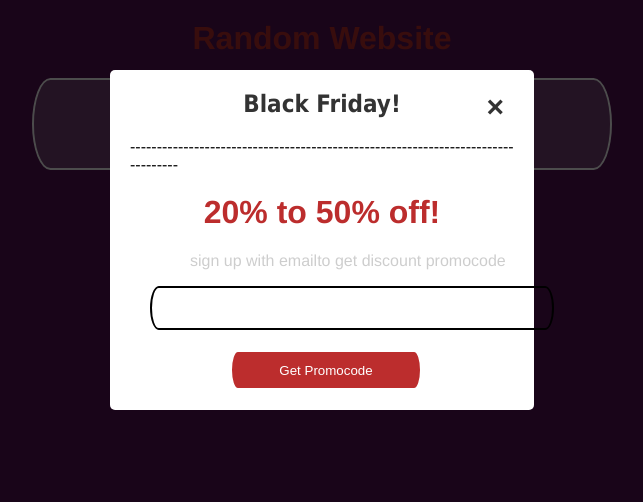
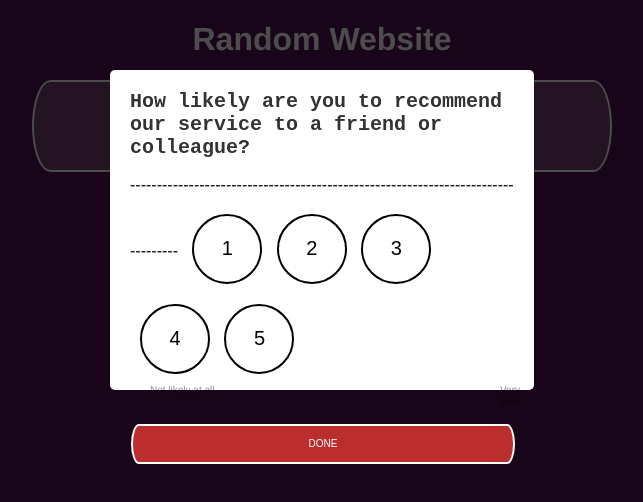
Before and after one commit to Adilbek-Asilzat/systemdesign, a plain HTML site: page index.html in a window 1280 px wide. Both pictures are taken after a click on the link "PopUp Triger". Shown: the whole page, without its empty margins (318-961 px from the left). Drawn offline with Linux system fonts and the light colour scheme.

Commit message:
Survey assign5

```diff
--- a/index.html
+++ b/index.html
@@ -19,15 +19,22 @@
 
     <div id="popup1" class="overlay">
         <div class="popup">
-            <h2>Black Friday!</h2>
+            <h2>How likely are you to recommend our service to a friend or colleague?</h2>
             ---------------------------------------------------------------------------------
-            <a class="close" href="#">&times;</a>
-            <div class="content">
-                <h1>20% to 50% off!</h2>
-                    <p>sign up with emailto get discount promocode
-                    </p>
-                    <label></label>
-                    <button class="get" href=" # ">Get Promocode</button>
+            <button class="rate">1</button>
+            <button class="rate">2</button>
+            <button class="rate">3</button>
+            <button class="rate">4</button>
+            <button class="rate">5</button>
+
+            <p class="text">Not likely at all
+            </p>
+
+            <p class="text2">Very likely
+            </p>
+
+            <div>
+                <button class="get" href=" # ">DONE</button>
             </div>
         </div>
     </div>
--- a/main.css
+++ b/main.css
@@ -19,35 +19,8 @@
     }
 
     h1 {
-                color: rgb(188, 45, 45);
-                size: 30pt;
+        color: #fff;
         text-align: center;
-                margin-top: 20px;
-            }
-
-            h2 {
-                color: black;
-                size: 25pt;
-                text-align: center;
-            }
-
-            label {
-                border: 2px solid #000000;
-                border-radius: 20px/50px;
-                text-align: start;
-                width: 80%;
-                height: 40px;
-                margin-top: 10px;
-                margin-left: 20px;
-                font-size: 22px;
-                width: 400px;
-                display: block;
-            }
-
-            p {
-                size: 10px;
-                color: #00000032;
-                margin-left: 60px;
     }
 
     .box {
@@ -84,7 +57,7 @@
         background: #fff;
         border-radius: 5px;
         width: 30%;
-                height: 300px;
+        height: 280px;
         position: relative;
         transition: all 5s ease-in-out;
     }
@@ -92,22 +65,8 @@
     .popup h2 {
         margin-top: 0;
         color: #333;
-                font-family: Tahoma, Arial, sans-serif;
-            }
-
-            .popup .close {
-                position: absolute;
-                top: 20px;
-                right: 30px;
-                transition: all 200ms;
-                font-size: 30px;
-                font-weight: bold;
-                text-decoration: none;
-                color: #333;
-            }
-
-            .popup .close:hover {
-                color: #06D85F;
+        font-family: monospace, serif;
+        font-size: 20px;
     }
 
     @media screen and (max-width: 700px) {
@@ -120,17 +79,18 @@
     }
 
     .get {
-                width: 50%;
+        width: 100%;
         height: 40px;
-                margin-left: 100px;
-                margin-top: 20px;
+        margin-left: 1px;
+        margin-top: 50px;
         padding: center;
         border: 2px solid #fff;
         border-radius: 20px/50px;
         text-align: center;
         background-color: rgb(188, 45, 45);
         color: #fff;
-                transition: all 200ms ease-in-out;
+        transition: all 200ms;
+        font-size: 10px;
     }
 
     .get:hover {
@@ -139,3 +99,34 @@
         border: 2px solid #000000;
         border-radius: 20px/50px;
     }
+
+    .rate {
+        width: 70px;
+        height: 70px;
+        border-radius: 100px;
+        border-color: #000000;
+        border-style: solid;
+        background-color: #fff;
+        font-size: 20px;
+        margin-left: 10px;
+        margin-top: 20px;
+    }
+
+    .rate:hover {
+        background: #eb2f06;
+    }
+
+    .text {
+        color: #00000074;
+        font-size: 10px;
+        margin-left: 20px;
+        margin-top: 10px;
+        position: absolute;
+    }
+
+    .text2 {
+        color: #00000074;
+        font-size: 10px;
+        margin-left: 370px;
+        position: absolute;
+    }
```
Lines whose indentation alone changed are shown as unchanged.
